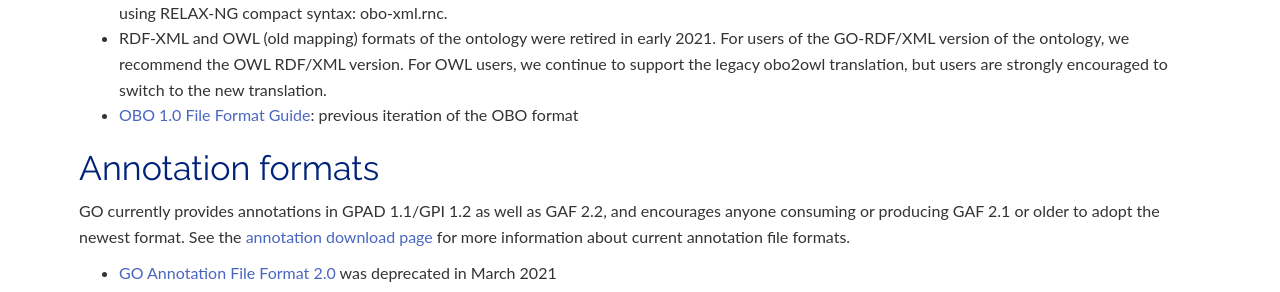
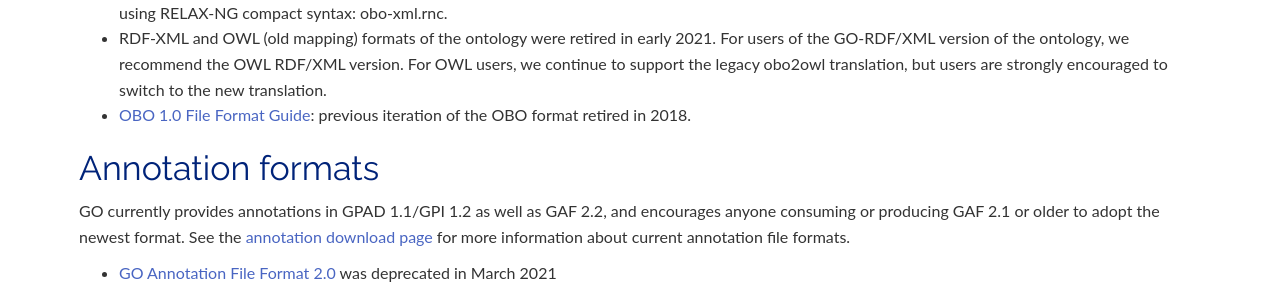
Before and after one commit to geneontology/geneontology.github.io, a Jekyll site: the page built from _docs/deprecated-products-and-formats.md, in a window 1280 px wide and 1099 px high. Shown: the part 338-630 px from the top of the window. Built offline with Jekyll 4.4.1, drawn with Linux system fonts in a browser that asks for light colours; nearby versions of some CDN libraries.

Commit message:
Update deprecated-products-and-formats.md

```diff
--- a/_docs/deprecated-products-and-formats.md
+++ b/_docs/deprecated-products-and-formats.md
@@ -20,7 +20,7 @@ GO currently provides the Gene Ontology in the OBO 1.2 format (as produced by th
 + The GO Consortium no longer uses or supports the flat file format, which was deprecated in 2009.
 + OBO-XML and FASTA files were retired in 2018.   OBO-XML was a direct XML serialization of the OBO 1.2 format specification. The schema is specified using RELAX-NG compact syntax: obo-xml.rnc.
 + RDF-XML and OWL (old mapping) formats of the ontology were retired in early 2021. For users of the GO-RDF/XML version of the ontology, we recommend the OWL RDF/XML version. For OWL users, we continue to support the legacy obo2owl translation, but users are strongly encouraged to switch to the new translation.
-+ [OBO 1.0 File Format Guide](http://owlcollab.github.io/oboformat/doc/GO.format.obo-1_0.html){:target="blank"}: previous iteration of the OBO format
++ [OBO 1.0 File Format Guide](http://owlcollab.github.io/oboformat/doc/GO.format.obo-1_0.html){:target="blank"}: previous iteration of the OBO format retired in 2018.
 
 ## Annotation formats
 
```
